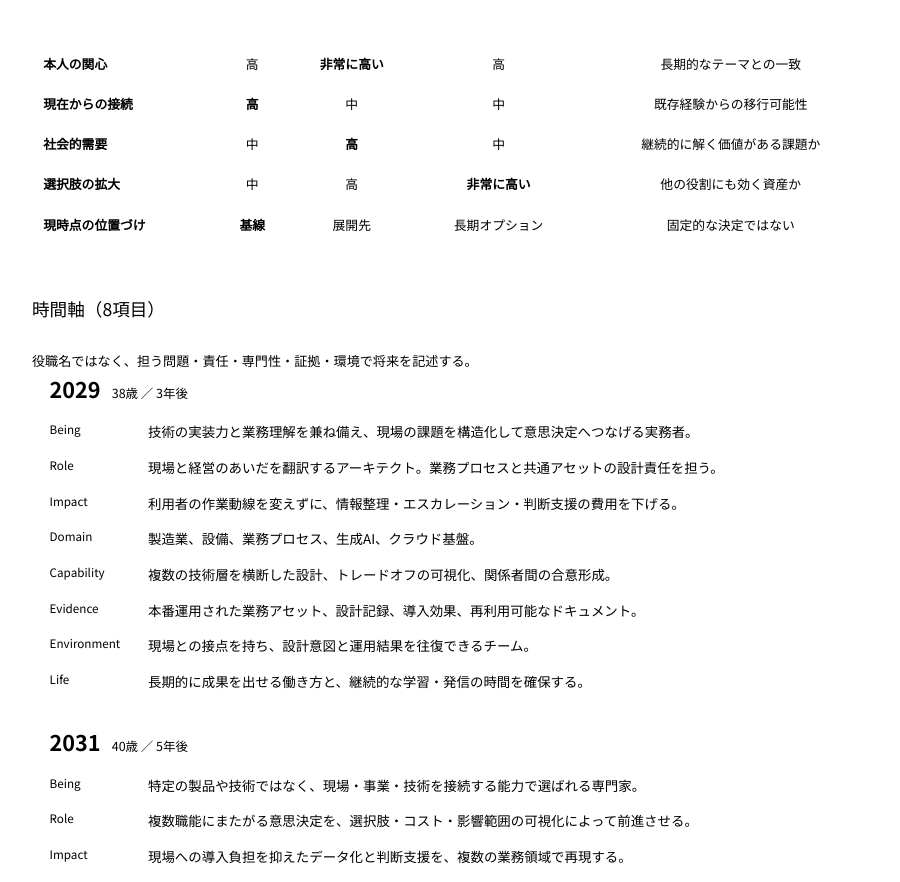
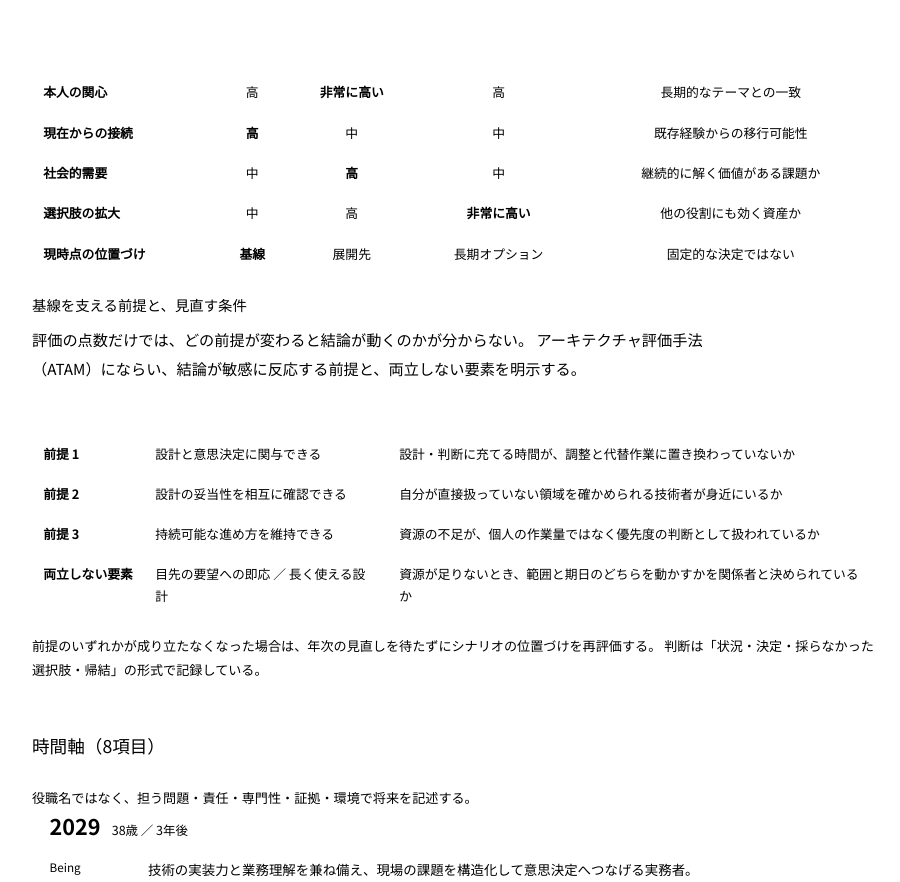
Before and after one commit to Takenori-Kusaka/digital-garden, an Astro site: page /digital-garden/career/system in a window 1280 px wide. Shown: the part 1360-2242 px from the top of the page, without its empty margins (184-1084 px from the left). Built offline with nearby package versions, Linux system fonts and the light colour scheme; Astro itself is replaced by a stand-in of ours; a web font is replaced by a local one.

Commit message:
feat(career): シナリオ評価に基線の前提と見直し条件を追加 (#1)
ATAMにならい、結論が敏感に反応する前提と両立しない要素を明示。

Closes #1

Co-Authored-By: Claude Fable 5.2 <noreply@anthropic.com>

```diff
--- a/src/pages/career/system.astro
+++ b/src/pages/career/system.astro
@@ -148,7 +148,7 @@ const experiments = [
       <h2><span>M2</span> Future Scenarios</h2>
       <p class="system-p">
         役割の選択肢を単線化せず、現在の専門性を深める道、公共・産業へ広げる道、所属を越えて提供する道を並列に持つ。
-        3年程度はAを基線とし、BとCに有効な資産を同時に蓄積する。
+        現時点ではAを基線とし、BとCに有効な資産を同時に蓄積する。基線は固定せず、下記の前提を定期的に点検する。
       </p>
       <div class="scenario-grid">
         {scenarios.map((s) => (
@@ -173,6 +173,27 @@ const experiments = [
           </tbody>
         </table>
       </div>
+
+      <h3>基線を支える前提と、見直す条件</h3>
+      <p class="system-p">
+        評価の点数だけでは、どの前提が変わると結論が動くのかが分からない。
+        アーキテクチャ評価手法（ATAM）にならい、結論が敏感に反応する前提と、両立しない要素を明示する。
+      </p>
+      <div class="table-wrap">
+        <table class="public-table">
+          <thead><tr><th>区分</th><th>内容</th><th>点検の観点</th></tr></thead>
+          <tbody>
+            <tr><th>前提 1</th><td>設計と意思決定に関与できる</td><td>設計・判断に充てる時間が、調整と代替作業に置き換わっていないか</td></tr>
+            <tr><th>前提 2</th><td>設計の妥当性を相互に確認できる</td><td>自分が直接扱っていない領域を確かめられる技術者が身近にいるか</td></tr>
+            <tr><th>前提 3</th><td>持続可能な進め方を維持できる</td><td>資源の不足が、個人の作業量ではなく優先度の判断として扱われているか</td></tr>
+            <tr><th>両立しない要素</th><td>目先の要望への即応 ／ 長く使える設計</td><td>資源が足りないとき、範囲と期日のどちらを動かすかを関係者と決められているか</td></tr>
+          </tbody>
+        </table>
+      </div>
+      <p class="system-muted">
+        前提のいずれかが成り立たなくなった場合は、年次の見直しを待たずにシナリオの位置づけを再評価する。
+        判断は「状況・決定・採らなかった選択肢・帰結」の形式で記録している。
+      </p>
     </section>
 
     <section id="horizons" class="system-section">
```
